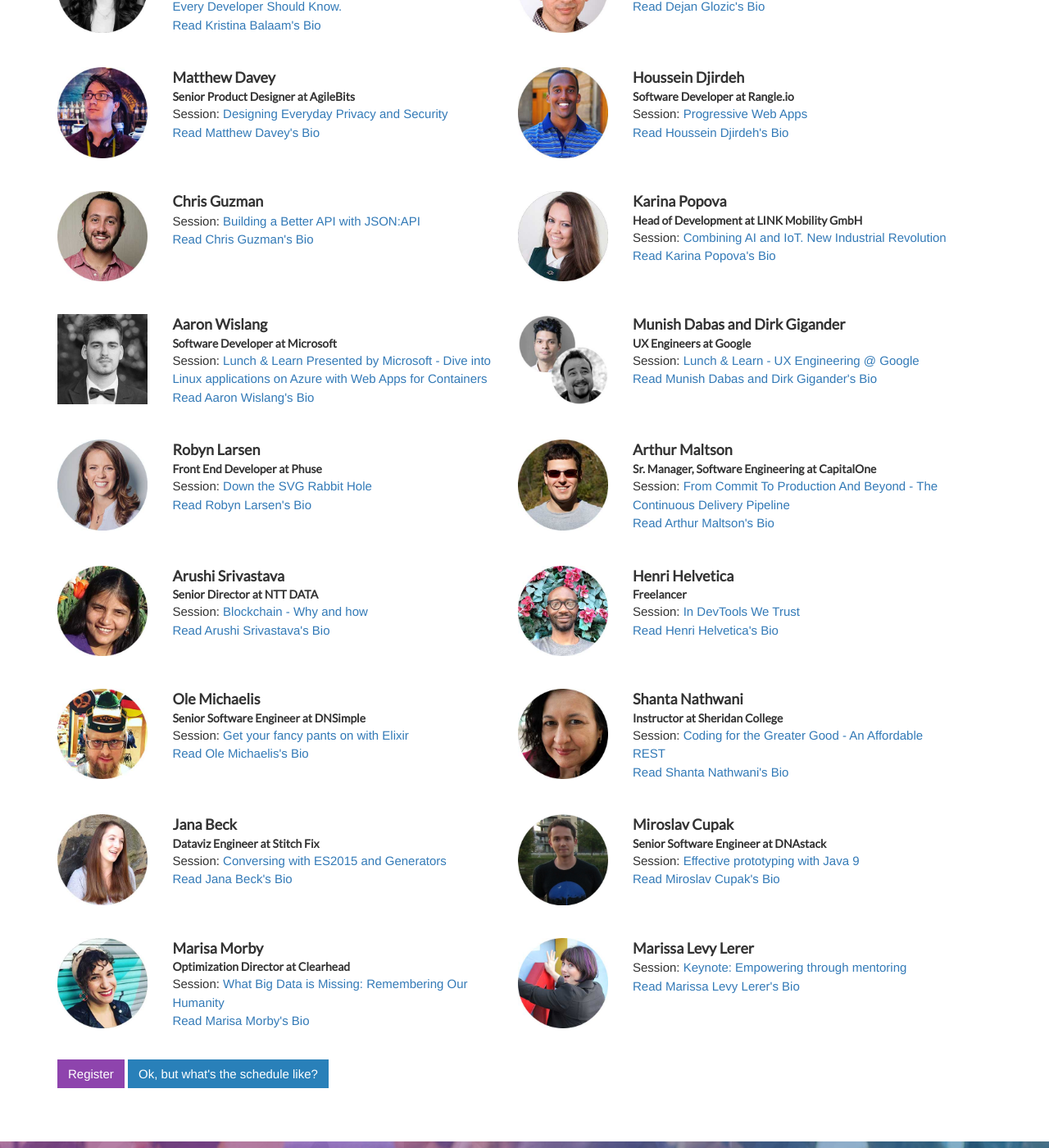
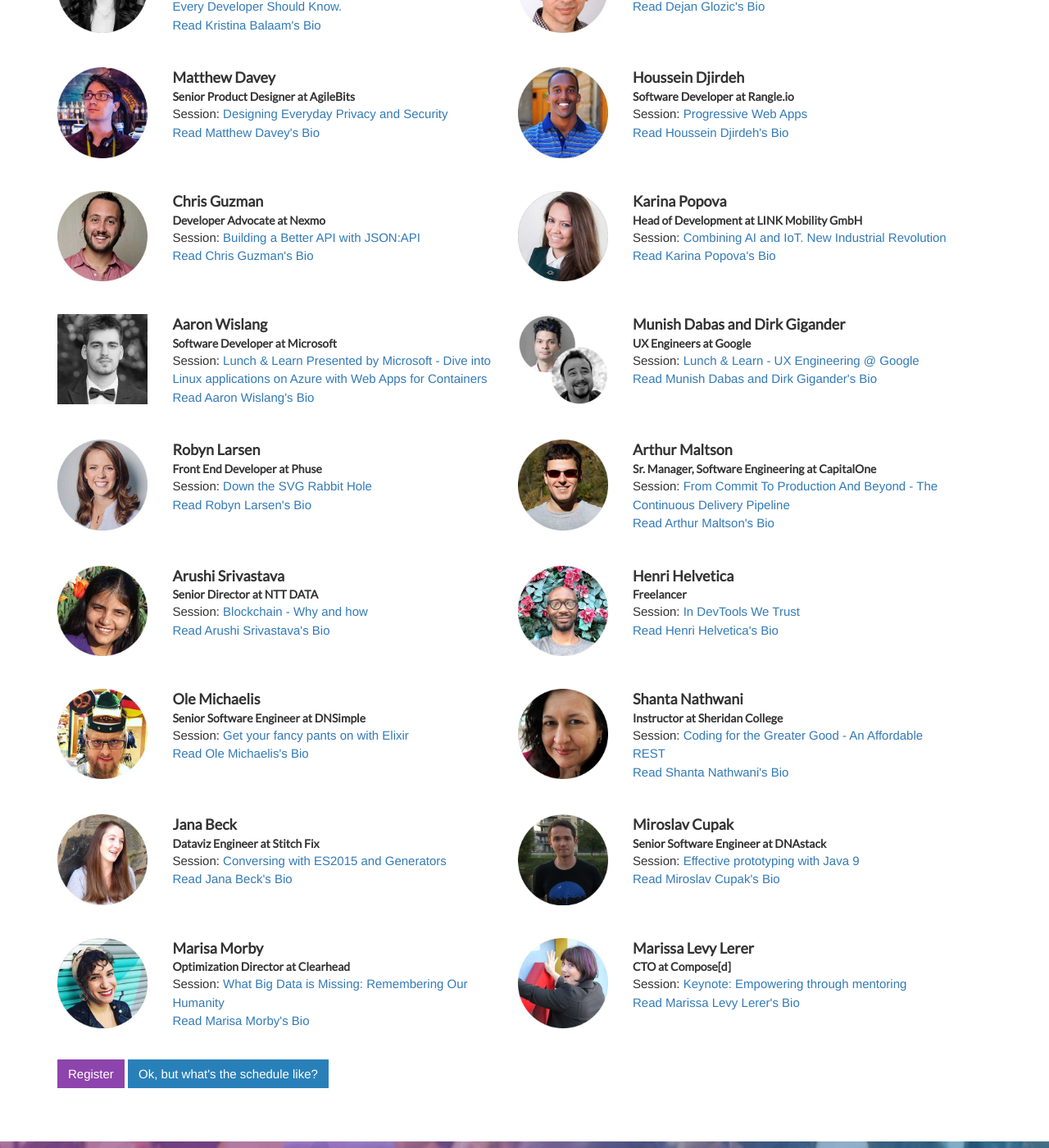
Before and after one commit to fullstackto/fsto2017, a Jekyll site: the page built from index.html, in a window 1280 px wide and 1400 px high, scrolled down 3544 px. Shown: the whole window at 82% size. Built offline with Jekyll 4.4.1, drawn with Linux system fonts in a browser that asks for light colours; some of the changed text lies outside the part shown.

Commit message:
Missing roles?

```diff
--- a/_data/fsto.json
+++ b/_data/fsto.json
@@ -163,7 +163,7 @@ In this session, we’ll walk through a DevOps scenario for node developers. We
         "keywords" : "Databases, Performance, SQL",
         "about" : "<p>A search engine is not a database. Search systems are optimized for fast search using an internal data structure called an inverted index. Databases have a similar feature to allow quick access, also called an index, but it’s a totally different thing!</p><p>In this talk, Toria Gibbs will take you on a tour of the internals of a search index, comparing it to common implementations of indexing in relational databases. We’ll see how search engines can outperform databases and discuss the tradeoffs in implementing and maintaining such a system. No prior knowledge of database or search index implementations required; experience creating or querying database tables will be helpful.</p>",
         "bio" : "<p>Toria Gibbs is a Senior Software Engineer working on Search Infrastructure at Etsy. She's interested in infrastructure development, distributed systems, and information retrieval (including databases and search systems). Toria holds a computer science degree from the University of Waterloo. In her spare time, Toria bakes desserts for her blog and plays flag football.</p>",
-        "role": "",
+        "role": "Senior Software Engineer at Etsy",
         "room" : "206CD",
         "klass": "bec"
       },
@@ -341,6 +341,7 @@ In this session, we’ll walk through a DevOps scenario for node developers. We
         "about" : "<p>If you’ve implemented API endpoints or consumed APIs it may bug you that every API seems to be different. What if there was a universal standard that made sense? Enter JSON:API, a standard for creating self explaining JSON APIs. Clients built around JSON:API can efficiently cache responses, sometimes eliminating network requests entirely. This session will teach you how you can get started with JSON:API</p>",
         "bio" : "<p>Chris is a Developer Advocate at Nexmo where he helps developers use their global communications platform. He co-organizes the Baltimore Hackathon, Baltimore’s Google Developer Group, and teaches classes at Betamore.</p>",
         "room" : "206CD",
+        "role": "Developer Advocate at Nexmo",
         "klass": "bea"
       },
       {
@@ -494,6 +495,7 @@ In this session, we’ll walk through a DevOps scenario for node developers. We
         "about" : "<p>'Our chief want in life is somebody who will make us do what we can.' — Ralph Waldo Emerson<br /> In tech, we are often left to our own devices to self learn and grow through our own sheer will. We often forget that there are people out there willing and anxious to help pull us to the next rung of our careers. Marissa Lerer, CTO of Compose[d] and mentorship junkie will lead in a discussion about mentorship, leadership and how to effectively give and receive both. </p>",
         "bio" : "<p>Marissa Lerer is a technologist, musician, cake decorator and mom. She received a BS in Music Education and an MA in Graphic Communications, Management and Technology from NYU. She is currently managing a team of developers, as CTO at COMPOSE[D], a digital creative and development agency in New York. Marissa prides herself on being a “cool nerd” who likes to get her hands in everything. She is also an accomplished singer/songwriter who has released three albums. She has also participated in the 2012 StartupBus and was on the winning team of the 2012 International Space Apps Challenge. She is passionate about mentorship, especially for women in tech. In addition to teaching programming at the School of Visual Arts she is also a regular panelist at Pace Path Live and recently mentored Girl Scouts at a SXSW event sponsored by Twitter and Dove. Last year she was the keynote speaker at Full Stack Toronto.</p>",
         "room" : "206ABCD",
+        "role" : "CTO at Compose[d]",
         "klass": "full"
       }
     ]
```
